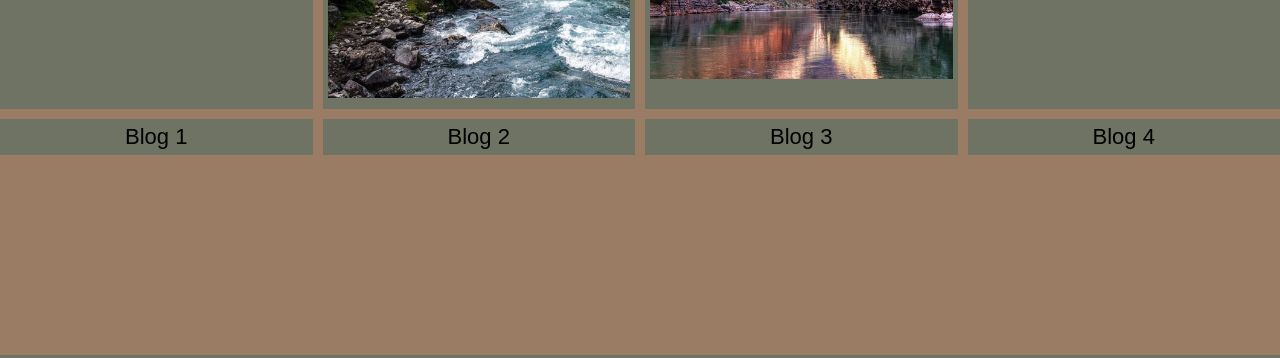
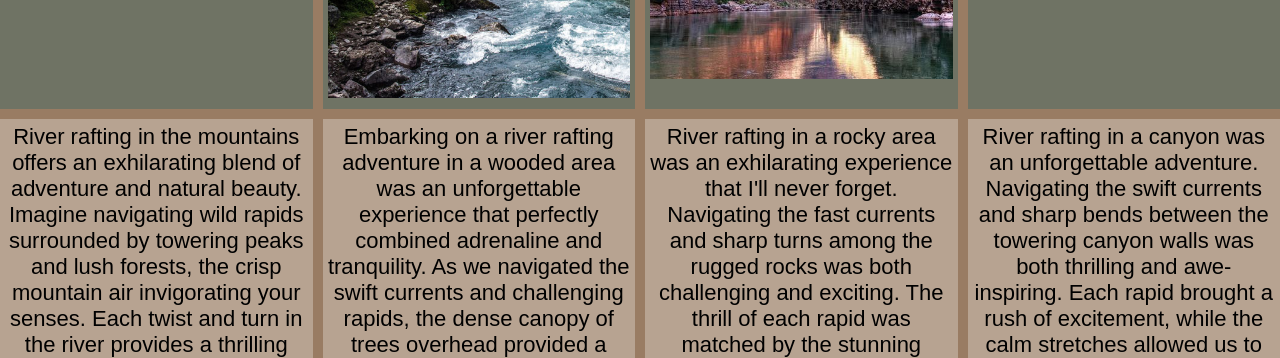
Before and after one commit to cmaughan787/wdd130, a plain HTML site: page wwr/subpage.html in a window 1280 px wide. Shown: the part 1138-1496 px from the top of the page. Drawn offline with Linux system fonts and the light colour scheme.

```diff
--- a/wwr/styles/styles.css
+++ b/wwr/styles/styles.css
@@ -191,3 +191,7 @@
     width: 100%;
     height: auto;
 }
+
+.smtext{
+    background-color: rgba(255, 255, 255, 0.294);
+}
--- a/wwr/subpage.html
+++ b/wwr/subpage.html
@@ -47,17 +47,17 @@
         <div class="smallcard smallimg">
             <img src="images/SalmonRiver.jpg" alt="Salmon River">
         </div>
-        <div class="smallcard">
-            Blog 1
+        <div class="smallcard smtext">
+            River rafting in the mountains offers an exhilarating blend of adventure and natural beauty. Imagine navigating wild rapids surrounded by towering peaks and lush forests, the crisp mountain air invigorating your senses. Each twist and turn in the river provides a thrilling challenge, while calm stretches allow you to soak in the serene, awe-inspiring scenery. Whether you're a seasoned rafter or a beginner, this adventure promises unforgettable moments of excitement and tranquility, making it a must for your bucket list. Grab your paddle and let the mountains guide you through a wild and wondrous journey.
         </div>
-        <div class="smallcard">
-            Blog 2
+        <div class="smallcard smtext">
+            Embarking on a river rafting adventure in a wooded area was an unforgettable experience that perfectly combined adrenaline and tranquility. As we navigated the swift currents and challenging rapids, the dense canopy of trees overhead provided a sense of intimacy with nature that is hard to find elsewhere. The rush of the water was matched by the thrill of paddling through twists and turns, all while being surrounded by the vibrant greens and the earthy scent of the forest. Between the heart-pounding rapids, moments of calm allowed us to appreciate the serene beauty of the wooded landscape, with birdsong and the rustle of leaves creating a natural soundtrack. This adventure offered not just the excitement of the rapids but also a profound connection to the peacefulness of the forest, making it a truly unique and exhilarating outdoor experience.
         </div>
-        <div class="smallcard">
-            Blog 3
+        <div class="smallcard smtext">
+            River rafting in a rocky area was an exhilarating experience that I'll never forget. Navigating the fast currents and sharp turns among the rugged rocks was both challenging and exciting. The thrill of each rapid was matched by the stunning scenery of towering cliffs and rocky landscapes. Between the rapids, there were moments of calm where we could take in the raw beauty of the rocks and the clear, rushing water. The combination of adrenaline-pumping action and the awe-inspiring rocky environment made this adventure truly unforgettable.
         </div>
-        <div class="smallcard">
-            Blog 4
+        <div class="smallcard smtext">
+            River rafting in a canyon was an unforgettable adventure. Navigating the swift currents and sharp bends between the towering canyon walls was both thrilling and awe-inspiring. Each rapid brought a rush of excitement, while the calm stretches allowed us to take in the majestic beauty of the canyon, with its sheer cliffs and stunning rock formations. The blend of heart-pounding action and breathtaking scenery made this river rafting experience truly remarkable.
         </div>
     </div>
 </main>
```
Also changed, not shown: wwr/faq.html (added, +25 -0 lines).
